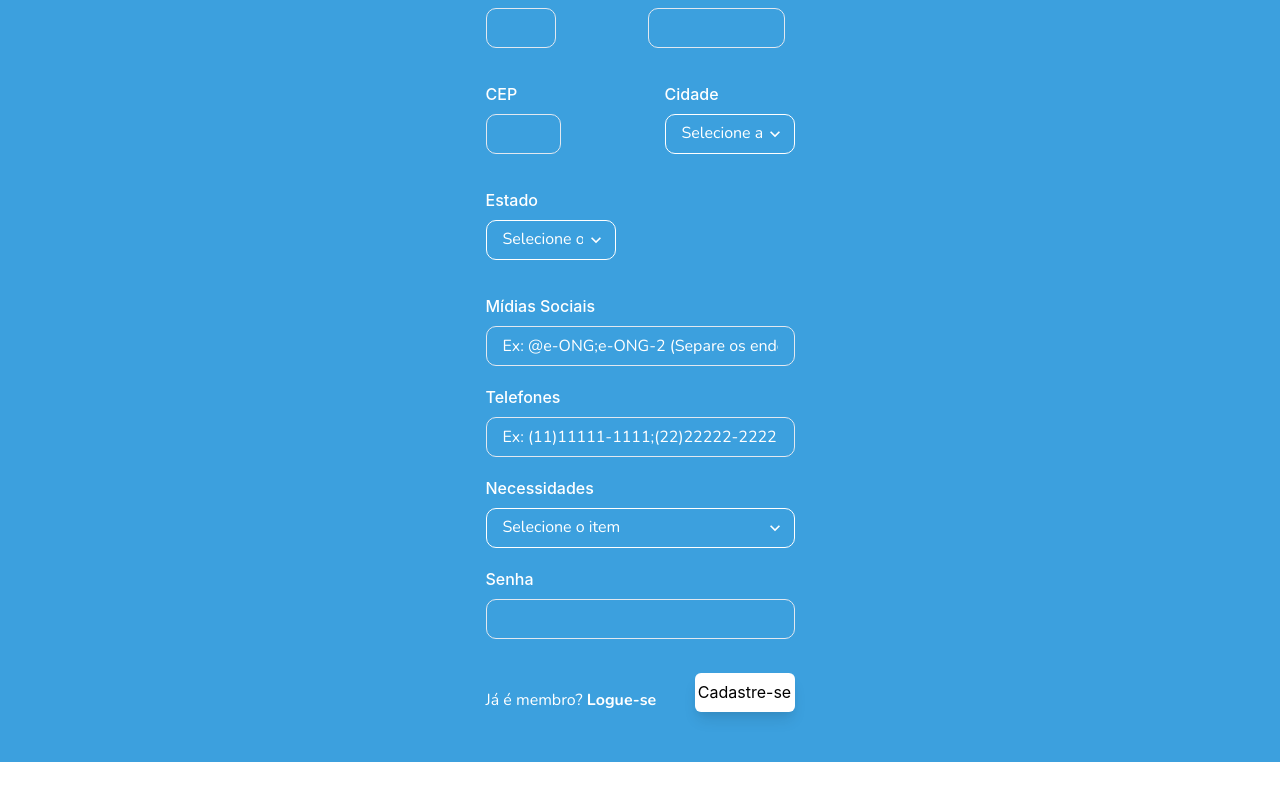
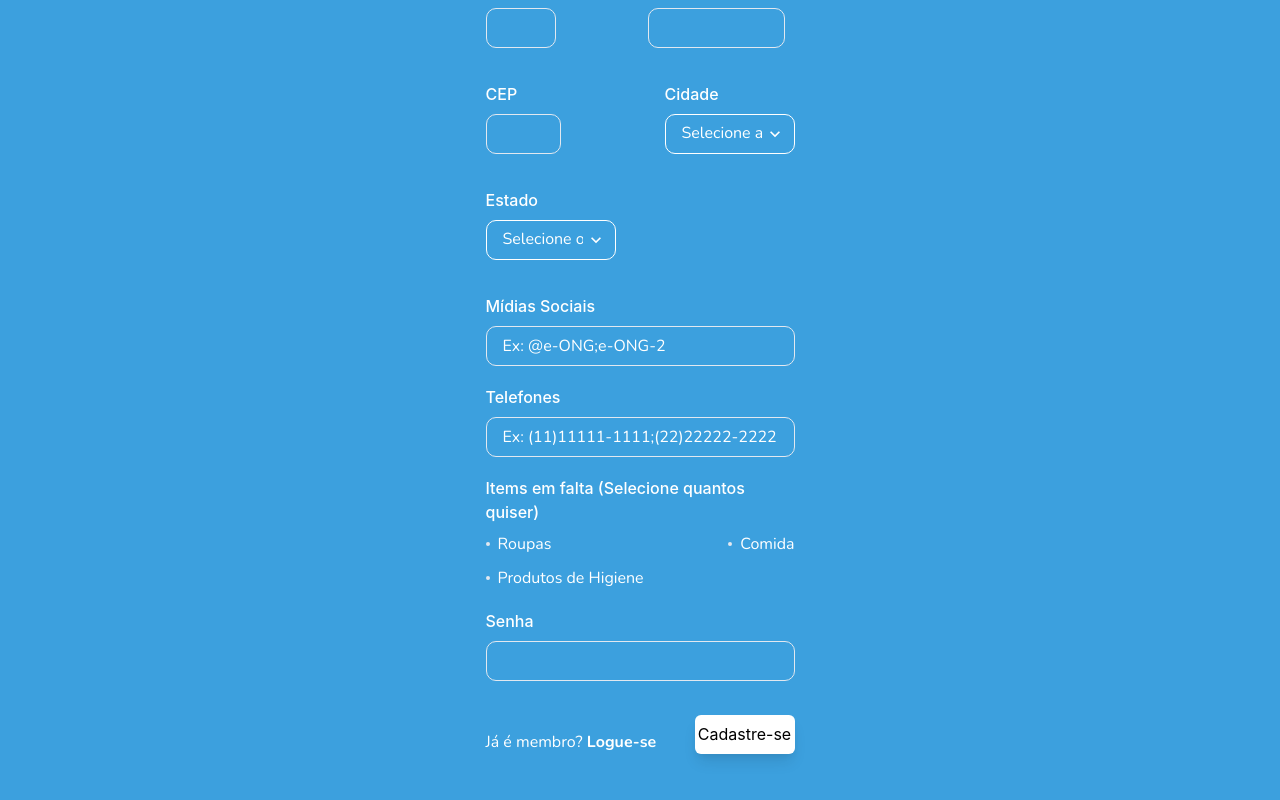
Before and after one commit to lugablima/e-ong-front, a React (Create React App) app: page /sign-up/ong in a window 1280 px wide. Shown: the part 1083-1883 px from the top of the page. Before the commit the page ends 1845 px from the top, so only its background shows below. Built offline with nearby package versions, Linux system fonts and the light colour scheme.

Commit message:
refactor: removes the header and side menu from the pageStructure component and puts them in the App

```diff
--- a/src/App.tsx
+++ b/src/App.tsx
@@ -2,12 +2,13 @@ import { ChakraProvider } from "@chakra-ui/react";
 import { BrowserRouter, Routes, Route } from "react-router-dom";
 
 import { theme } from "./assets/theme";
+import Header from "./components/Header/Header";
+import SideBar from "./components/SideBar/SideBar";
 import UserProvider from "./context/UserContext";
 import ChatPage from "./pages/ChatPage";
 import HomePage from "./pages/HomePage";
 import OngPage from "./pages/OngPage";
 import OngsPage from "./pages/OngsPage";
-import PageStructure from "./pages/PageStructure";
 import PhonesPage from "./pages/PhonesPage";
 import ProfilePage from "./pages/ProfilePage";
 import SignInPage from "./pages/SignInPage";
@@ -19,7 +20,8 @@ export function App() {
     <ChakraProvider resetCSS theme={theme}>
       <UserProvider>
         <BrowserRouter>
-          <PageStructure>
+          <Header />
+          <SideBar />
           <Routes>
             <Route path="/" element={<HomePage />} />
             <Route path="/sign-in" element={<SignInPage />} />
@@ -31,7 +33,6 @@ export function App() {
             <Route path="/phones" element={<PhonesPage />} />
             <Route path="/profile" element={<ProfilePage />} />
           </Routes>
-          </PageStructure>
         </BrowserRouter>
       </UserProvider>
     </ChakraProvider>
--- a/src/components/Header/Header.tsx
+++ b/src/components/Header/Header.tsx
@@ -1,9 +1,16 @@
+/* eslint-disable react/jsx-no-useless-fragment */
 import { Flex } from "@chakra-ui/react";
+import { useLocation } from "react-router-dom";
 
 import HeaderButton from "./HeaderButton";
 
 export default function Header() {
+  const location = useLocation();
+  const path = location.pathname;
+
   return (
+    <>
+      {path !== "/sign-in" && path !== "/sign-up" && path !== "/sign-up/ong" ? (
         <Flex
           w="calc(100vw - 240px)"
           h="56px"
@@ -21,5 +28,9 @@ export default function Header() {
           <HeaderButton text="Fazer login" path="/sign-in" />
           <HeaderButton text="Cadastre-se" path="/sign-up" />
         </Flex>
+      ) : (
+        ""
+      )}
+    </>
   );
 }
--- a/src/components/SideBar/SideBar.tsx
+++ b/src/components/SideBar/SideBar.tsx
@@ -1,7 +1,9 @@
+/* eslint-disable react/jsx-no-useless-fragment */
 import { Box } from "@chakra-ui/react";
 import { IoMdChatboxes } from "react-icons/io";
 import { IoHomeSharp, IoLocationSharp, IoPersonCircle } from "react-icons/io5";
 import { MdLocalPhone } from "react-icons/md";
+import { useLocation } from "react-router-dom";
 
 import Bar from "./Bar";
 import IconComponent from "./IconComponent";
@@ -10,7 +12,12 @@ import Tab from "./Tab";
 import TextTab from "./TextTab";
 
 export default function SideBar() {
+  const location = useLocation();
+  const path = location.pathname;
+
   return (
+    <>
+      {path !== "/sign-in" && path !== "/sign-up" && path !== "/sign-up/ong" ? (
         <Bar>
           <SideBarHeader />
           <Tab columnGap="26px" path="/">
@@ -35,5 +42,9 @@ export default function SideBar() {
           </Tab>
           <Box w="100%" border="1px solid rgba(0, 0, 0, 0.13)" />
         </Bar>
+      ) : (
+        ""
+      )}
+    </>
   );
 }
--- a/src/pages/ChatPage.tsx
+++ b/src/pages/ChatPage.tsx
@@ -9,7 +9,8 @@ export default function ChatPage() {
       justify="flex-start"
       align="center"
       rowGap="15px"
-      mt="146px"
+      m="146px 0 0 240px"
+      pb="67px"
     >
       <Card ongName="Nome da ONG" />
       <Card ongName="Nome da ONG" />
--- a/src/pages/HomePage.tsx
+++ b/src/pages/HomePage.tsx
@@ -64,7 +64,7 @@ export default function HomePage() {
 
   return (
     <MapContainer
-      style={{ height: "calc(100vh - 56px)", marginTop: "56px" }}
+      style={{ height: "calc(100vh - 56px)", margin: "56px 0 0 240px" }}
       center={[-8.52795743904315, -55.91004811864883]}
       zoom={18}
       scrollWheelZoom
--- a/src/pages/OngPage.tsx
+++ b/src/pages/OngPage.tsx
@@ -60,11 +60,11 @@ function Tag({ text }: TagProps) {
 export default function OngPage() {
   return (
     <Flex
-      w="355px"
       direction="column"
       justify="flex-start"
       alignSelf="center"
-      p="146px 0 67px"
+      m="146px 0 0 240px"
+      p="0 177.5px 67px"
     >
       <InfoText fontSize="24px" margin="0 0 38px" text="Nome da ONG" />
       <Field field="Endereço" value="Schindler's Street, New York" />
--- a/src/pages/OngsPage.tsx
+++ b/src/pages/OngsPage.tsx
@@ -9,7 +9,8 @@ export default function OngsPage() {
       justify="flex-start"
       align="center"
       rowGap="15px"
-      mt="146px"
+      m="146px 0 0 240px"
+      pb="67px"
     >
       <Card ongName="Nome da ONG" ongAddress="Endereço da ONG" />
       <Card ongName="Nome da ONG" ongAddress="Endereço da ONG" />
--- a/src/pages/PageStructure.tsx
+++ b/src/pages/PageStructure.tsx
@@ -3,8 +3,8 @@ import { Flex } from "@chakra-ui/react";
 import { ReactNode } from "react";
 import { useLocation } from "react-router-dom";
 
-import Header from "../components/Header/Header";
-import SideBar from "../components/SideBar/SideBar";
+// import Header from "../components/Header/Header";
+// import SideBar from "../components/SideBar/SideBar";
 
 interface Props {
   children: ReactNode;
@@ -18,14 +18,12 @@ export default function PageStructure({ children }: Props) {
     <>
       {path !== "/sign-in" && path !== "/sign-up" && path !== "/sign-up/ong" ? (
         <Flex w="100vw" h="100vh" ml="240px">
-          <SideBar />
           <Flex
             w="calc(100vw - 240px)"
             h="100%"
             direction="column"
             overflowY="auto"
           >
-            <Header />
             {children}
           </Flex>
         </Flex>
--- a/src/pages/PhonesPage.tsx
+++ b/src/pages/PhonesPage.tsx
@@ -10,8 +10,8 @@ export default function PhonesPage() {
       justify="flex-start"
       align="center"
       rowGap="15px"
-      p="119px 0 67px"
-      overflowY="auto"
+      pb="67px"
+      m="146px 0 0 240px"
     >
       <Text
         fontFamily="default"
--- a/src/pages/ProfilePage.tsx
+++ b/src/pages/ProfilePage.tsx
@@ -6,13 +6,11 @@ import InfoText from "../components/Infos/InfoText";
 export default function ProfilePage() {
   return (
     <Flex
-      w="355px"
-      h="calc(100vh - 56px)"
       direction="column"
       justify="flex-start"
       align="center"
-      alignSelf="center"
-      p="146px 0 67px"
+      m="146px 0 0 240px"
+      p="0 177.5px 67px"
     >
       <InfoText
         fontWeight={600}
--- a/src/pages/SignUpOngPage.tsx
+++ b/src/pages/SignUpOngPage.tsx
@@ -1,4 +1,11 @@
-import { FormControl, Flex, Wrap, WrapItem, Box } from "@chakra-ui/react";
+import {
+  FormControl,
+  Flex,
+  Wrap,
+  WrapItem,
+  Box,
+  Checkbox,
+} from "@chakra-ui/react";
 import { useState, useEffect, FormEvent } from "react";
 import { useNavigate } from "react-router-dom";
 
@@ -22,6 +29,7 @@ export default function SignUpOngPage() {
   const [name, setName] = useState<string>("");
   const [email, setEmail] = useState<string>("");
   // const [actingArea, setActingArea] = useState<string>("");
+  // const [optionsActingArea, setOptionsActingArea] = useState<string>("");
   const [description, setDescription] = useState<string>("");
   const [street, setStreet] = useState<string>("");
   const [neighborhood, setNeighborhood] = useState<string>("");
@@ -29,10 +37,13 @@ export default function SignUpOngPage() {
   const [complement, setComplement] = useState<string>("");
   const [zipCode, setZipCode] = useState<string>("");
   // const [city, setCity] = useState<string>("");
+  // const [optionsCity, setOptionsCity] = useState<string>("");
   // const [state, setState] = useState<string>("");
+  // const [optionsState, setOptionsState] = useState<string>("");
   const [socialMedias, setSocialMedias] = useState<string>("");
   const [phones, setPhones] = useState<string>("");
   // const [donationNeeds, setDonationNeeds] = useState<string>("");
+  // const [optionsDonationNeeds, setOptionsDonationNeeds] = useState<string>("");
   const [password, setPassword] = useState<string>("");
   const navigate = useNavigate();
   const { user, setUser } = useUserContext() as IUserContext;
@@ -168,7 +179,7 @@ export default function SignUpOngPage() {
         <Label label="Mídias Sociais" />
         <FormInput
           type="text"
-          placeholder="Ex: @e-ONG;e-ONG-2 (Separe os endereços por ponto e vírgula)"
+          placeholder="Ex: @e-ONG;e-ONG-2"
           state={socialMedias}
           setState={setSocialMedias}
           required
@@ -177,18 +188,24 @@ export default function SignUpOngPage() {
         <Label label="Telefones" />
         <FormInput
           type="text"
-          placeholder="Ex: (11)11111-1111;(22)22222-2222 (Separe os telefones por ponto e vírgula)"
+          placeholder="Ex: (11)11111-1111;(22)22222-2222"
           state={phones}
           setState={setPhones}
           required
         />
 
-        <Label label="Necessidades" />
-        <FormSelect
-          placeholder="Selecione o item"
-          options={["Roupas", "Produtos de Higiene"]}
-          required
-        />
+        <Label label="Items em falta (Selecione quantos quiser)" />
+        <Wrap spacing="10px" mb="19px" justify="space-between">
+          <Checkbox fontFamily="default" color="tertiary" size="14px">
+            Roupas
+          </Checkbox>
+          <Checkbox fontFamily="default" color="tertiary" size="14px">
+            Comida
+          </Checkbox>
+          <Checkbox fontFamily="default" color="tertiary" size="14px">
+            Produtos de Higiene
+          </Checkbox>
+        </Wrap>
 
         <Label label="Senha" />
         <FormInput
```
Lines whose indentation alone changed are shown as unchanged.
